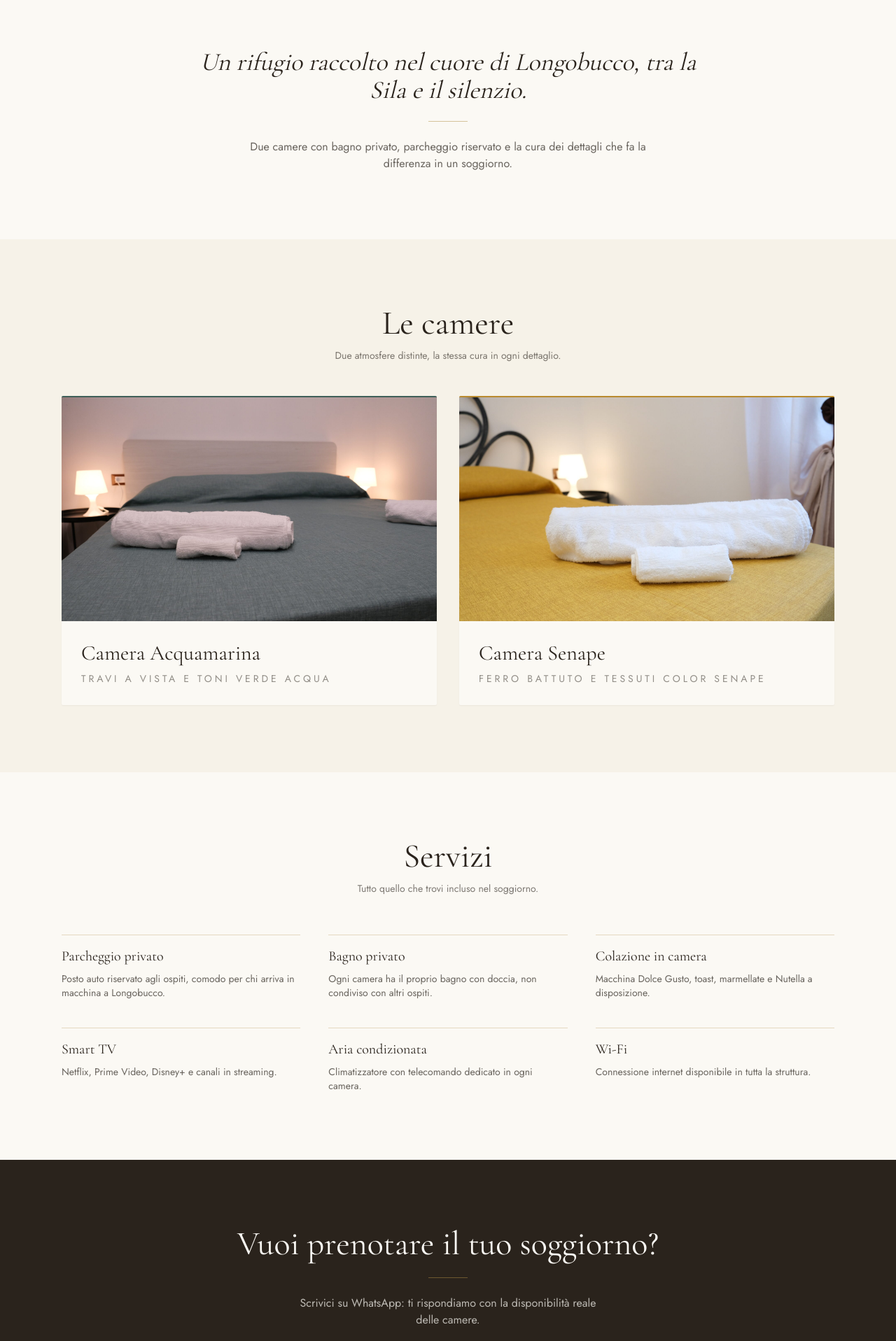
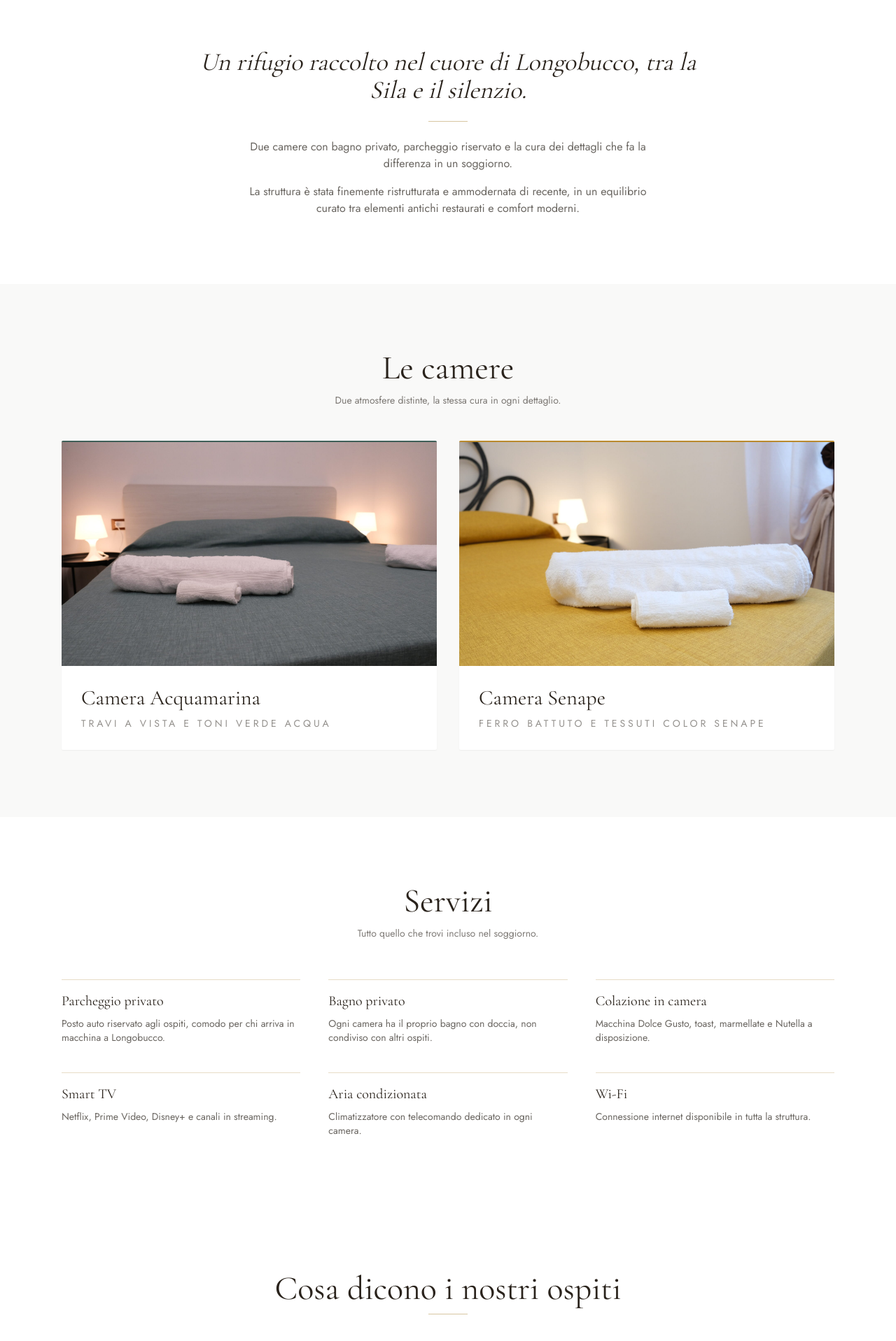
Before and after one commit to rossanorooms-prog/risvegliarsi, a Next.js app: page / in a window 1280 px wide. Shown: the part 880-2797 px from the top of the page at 70% size. Built offline with nearby package versions, Linux system fonts and the light colour scheme.

Commit message:
Sfondo bianco, sezione recensioni (pronta per recensioni reali), descrizioni con menzione della ristrutturazione recente

```diff
--- a/app/globals.css
+++ b/app/globals.css
@@ -7,7 +7,7 @@ html {
 }
 
 body {
-  background-color: #FBF9F4;
+  background-color: #FFFFFF;
   color: #2A231C;
 }
 
--- a/app/page.tsx
+++ b/app/page.tsx
@@ -2,6 +2,7 @@ import Image from "next/image";
 import Link from "next/link";
 import { camere, servizi, site, galleriaEsterni } from "@/data/config";
 import WhatsAppButton from "@/components/WhatsAppButton";
+import Reviews from "@/components/Reviews";
 
 export default function HomePage() {
   return (
@@ -58,6 +59,11 @@ export default function HomePage() {
         <p className="mx-auto mt-6 max-w-xl font-body text-inchiostro/70">
           Due camere con bagno privato, parcheggio riservato e la cura dei dettagli
           che fa la differenza in un soggiorno.
+        </p>
+        <p className="mx-auto mt-4 max-w-xl font-body text-inchiostro/70">
+          La struttura è stata finemente ristrutturata e ammodernata di recente,
+          in un equilibrio curato tra elementi antichi restaurati e comfort
+          moderni.
         </p>
       </section>
 
@@ -116,6 +122,9 @@ export default function HomePage() {
         </div>
       </section>
 
+      {/* RECENSIONI */}
+      <Reviews />
+
       {/* CTA FINALE */}
       <section className="bg-inchiostro py-24 text-center text-crema">
         <p className="font-display text-4xl sm:text-5xl">Vuoi prenotare il tuo soggiorno?</p>
--- /dev/null
+++ b/components/Reviews.tsx
@@ -0,0 +1,41 @@
+import { recensioni } from "@/data/config";
+
+function Stelle({ n }: { n: number }) {
+  return (
+    <div className="flex gap-0.5 text-oro" aria-label={`${n} su 5 stelle`}>
+      {Array.from({ length: 5 }, (_, i) => (
+        <span key={i}>{i < n ? "★" : "☆"}</span>
+      ))}
+    </div>
+  );
+}
+
+export default function Reviews() {
+  return (
+    <section className="mx-auto max-w-6xl px-6 py-24">
+      <h2 className="mb-3 text-center font-display text-4xl text-inchiostro sm:text-5xl">
+        Cosa dicono i nostri ospiti
+      </h2>
+      <div className="mx-auto mb-14 h-px w-14 bg-oro/50" />
+
+      {recensioni.length === 0 ? (
+        <p className="mx-auto max-w-md text-center font-body text-inchiostro/50">
+          Risvegliarsi ha aperto da poco: le prime recensioni arriveranno presto
+          qui, direttamente dai nostri ospiti.
+        </p>
+      ) : (
+        <div className="grid gap-8 sm:grid-cols-2 md:grid-cols-3">
+          {recensioni.map((r, i) => (
+            <div key={i} className="border-t border-oro/30 pt-4">
+              <Stelle n={r.valutazione} />
+              <p className="mt-3 font-body text-sm italic text-inchiostro/80">&ldquo;{r.testo}&rdquo;</p>
+              <p className="mt-3 font-body text-xs uppercase tracking-widest2 text-inchiostro/40">
+                {r.nome} · {r.fonte}
+              </p>
+            </div>
+          ))}
+        </div>
+      )}
+    </section>
+  );
+}
--- a/data/config.ts
+++ b/data/config.ts
@@ -33,7 +33,7 @@ export const camere: Camera[] = [
     sottotitolo: "Travi a vista e toni verde acqua",
     accento: "petrolio",
     descrizione:
-      "Una camera raccolta sotto le travi in legno originali, pensata per rallentare: biancheria verde petrolio, luce calda e un bagno privato rivestito in marmo blu-verde.",
+      "Una camera raccolta sotto le travi in legno originali, in un edificio finemente ristrutturato e ammodernato di recente: pensata per rallentare, con biancheria verde petrolio, luce calda e un bagno privato rivestito in marmo blu-verde.",
     dettagli: [
       "Bagno privato con doccia",
       "Smart TV con Netflix, Prime Video e Disney+",
@@ -62,7 +62,7 @@ export const camere: Camera[] = [
     sottotitolo: "Ferro battuto e tessuti color senape",
     accento: "senape",
     descrizione:
-      "Camera dal carattere più rustico ed elegante, con testiera in ferro battuto, biancheria color senape e un bagno privato tutto per sé.",
+      "Camera dal carattere più rustico ed elegante, con testiera in ferro battuto, biancheria color senape e un bagno privato tutto per sé, in una struttura recentemente restaurata che unisce con cura elementi antichi e comfort moderni.",
     dettagli: [
       "Bagno privato con doccia",
       "Smart TV",
@@ -124,3 +124,18 @@ export const cosaFare: Meta[] = [
     testo: "Piatti della tradizione silana e calabrese nei ristoranti e trattorie del centro.",
   },
 ];
+
+// ============================================================
+// RECENSIONI — nessuna recensione reale trovata online al momento
+// (struttura appena aperta). Aggiungi qui le recensioni vere man
+// mano che arrivano da Google, Booking, Airbnb ecc. Esempio:
+// { nome: "Marco", fonte: "Google", testo: "...", valutazione: 5 }
+// ============================================================
+export type Recensione = {
+  nome: string;
+  fonte: string;
+  testo: string;
+  valutazione: number; // 1-5
+};
+
+export const recensioni: Recensione[] = [];
--- a/tailwind.config.ts
+++ b/tailwind.config.ts
@@ -8,8 +8,8 @@ const config: Config = {
   theme: {
     extend: {
       colors: {
-        crema: "#FBF9F4",
-        cremascura: "#F1EBDD",
+        crema: "#FFFFFF",
+        cremascura: "#F4F4F2",
         inchiostro: "#2A231C",
         rosso: "#8C3324",
         rossoscuro: "#6E2A1F",
```
